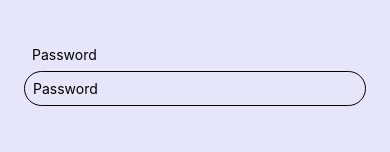
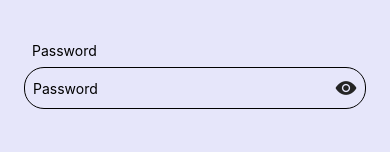
Before and after one commit to nicorporate/social-media_react-native, a React Native app: screen /Login in a window 390 px wide. Shown: the part 455-607 px from the top of the page. Built offline with nearby package versions, Linux system fonts and the light colour scheme.

Commit message:
show or hide password and login access

```diff
--- a/src/components/InputComponent.js
+++ b/src/components/InputComponent.js
@@ -1,12 +1,9 @@
 import React from 'react';
-import {
-  View,
-  Text,
-  TextInput,
-  StyleSheet
-} from 'react-native';
+import { View, Text, TextInput, StyleSheet, TouchableOpacity } from 'react-native';
+import { Icon } from 'react-native-elements'
+
 export const Input = (props) => {
-  const { title } = props;
+  const { title, isPassword, iconName } = props;
   return (
     <View style={styles.mainContainer}>
       <View style={styles.titleContainer}>
@@ -17,6 +14,20 @@ export const Input = (props) => {
           style={styles.input}
           {...props}
         />
+        {
+          isPassword ?
+            <View style={styles.iconContainer}>
+              <TouchableOpacity {...props}>
+                <Icon
+                  name={iconName}
+                  type='ionicon'
+                  size={22}
+                />
+              </TouchableOpacity>
+            </View>
+            :
+            null
+        }
       </View>
     </View>
   )
@@ -31,11 +42,17 @@ const styles = StyleSheet.create({
   inputContainer: {
     borderWidth: 1,
     borderRadius: 20,
-    margin: 8
+    margin: 8,
+    flexDirection: 'row',
+    justifyContent: 'space-between',
+    alignItems: 'center',
   },
   input: {
     padding: 8,
     flex: 1,
     color: 'black'
+  },
+  iconContainer: {
+    padding: 8
   }
 });
--- a/src/navigator/MainNavigator.js
+++ b/src/navigator/MainNavigator.js
@@ -3,6 +3,7 @@ import { NavigationContainer } from '@react-navigation/native';
 import { createStackNavigator } from '@react-navigation/stack';
 import LoginScreen from '../screens/LoginScreen';
 import RegisterScreen from '../screens/RegisterScreen';
+import HomeScreen from '../screens/HomeScreen';
 
 const Stack = createStackNavigator();
 const MainNavigator = () => {
@@ -24,6 +25,10 @@ const MainNavigator = () => {
                 headerLeft: null
             }}
         />
+        <Stack.Screen
+            name="Home"
+            component={HomeScreen}
+        />
     </Stack.Navigator>
  </NavigationContainer>
  )
--- /dev/null
+++ b/src/screens/HomeScreen.js
@@ -0,0 +1,10 @@
+import React, { useState, useEffect } from 'react';
+import { View, Text, StyleSheet, Image, TouchableOpacity, ScrollView } from 'react-native';
+
+const HomeScreen = () => {
+    return (
+        <Text>Home Screen</Text>
+    )
+};
+
+export default HomeScreen;
--- a/src/screens/LoginScreen.js
+++ b/src/screens/LoginScreen.js
@@ -1,10 +1,42 @@
-import React from 'react';
+import React, { useState, useEffect } from 'react';
 import { View, Text, StyleSheet, Image, TouchableOpacity, ScrollView } from 'react-native';
 import { Button } from '../components/ButtonComponent';
 import { Input } from '../components/InputComponent';
+import { useSelector } from 'react-redux';
 
 const LoginScreen = (props) => {
     const { navigation } = props;
+    const globalProfileData = useSelector(store => store.profileReducer);
+    const [username, setUsername] = useState('');
+    const [password, setPassword] = useState('');
+    const [
+      isPassVisible,
+      setIsPassVisible
+    ] = useState(false);
+
+    const checkData = () => {
+      if (username === '' || password === '') {
+        alert('Please input your username and password!');
+      }
+      else if ((username.toLowerCase() === globalProfileData.username.toLowerCase()) && (password.toLowerCase() === globalProfileData.password.toLowerCase())) {
+        // alert(`Login Successful!`);
+        navigation.navigate('Home');
+
+      }
+      else {
+        alert(`Your username and password didn't
+     match!`);
+      };
+      setUsername('');
+      setPassword('');
+    };
+
+    useEffect(() => {
+      console.log('GLOBAL STATE ON LOGIN PAGE');
+      console.log(globalProfileData);
+    }, [globalProfileData]);
+
+
     return (
       <ScrollView contentContainerStyle={styles.scroll}>
         <View style={styles.mainContainer}>
@@ -20,16 +52,25 @@ const LoginScreen = (props) => {
             <Input
                 title="Username"
                 placeholder="Username"
+                onChangeText={(text) => setUsername(text)}
+                value={username}
             />
           </View>
           <View style={styles.inputContainer}>
             <Input
                 title="Password"
                 placeholder="Password"
+                onChangeText={(text) => setPassword(text)}
+                value={password}
+                isPassword={true}
+                secureTextEntry={isPassVisible ? false : true}
+                iconName={isPassVisible ? 'eye-off' : 'eye'}
+                onPress={() => setIsPassVisible(!isPassVisible)}
             />
           </View>
           <Button
             text="Login"
+            onPress={() => checkData()}
   />
           <View style={styles.textContainer}>
             <Text style={styles.text}>
--- a/src/screens/RegisterScreen.js
+++ b/src/screens/RegisterScreen.js
@@ -1,10 +1,10 @@
-import React, { useEffect } from 'react';
+import React, { useEffect, useState } from 'react';
 import { View, Text, StyleSheet, TouchableOpacity, ScrollView, Alert } from 'react-native';
 import { Button } from '../components/ButtonComponent';
 import { Input } from '../components/InputComponent';
 import { useSelector, useDispatch } from 'react-redux';
 import { createProfile } from '../../store/actions/profileAction';
-import { useState } from 'react';
+
 
 const RegisterScreen = (props) => {
     const { navigation } = props;
@@ -20,6 +20,11 @@ const RegisterScreen = (props) => {
       isEmailFormat,
       setIsEmailFormat
      ] = useState(true);
+
+    const [
+      isPassVisible,
+      setIsPassVisible
+    ] = useState(false);
 
     const onChangeInput = (inputType, value) => {
       const emailRegex = /^\w+([\.-]?\w+)*@\w+([\.-]?\w+)*(\.\w\w+)+$/;
@@ -105,6 +110,10 @@ const RegisterScreen = (props) => {
               title="Password"
               placeholder="Password"
               onChangeText={(text) => onChangeInput('password', text)}
+              isPassword={true}
+              secureTextEntry={isPassVisible ? false : true}
+              iconName={isPassVisible ? 'eye-off' : 'eye'}
+              onPress={() => setIsPassVisible(!isPassVisible)}
             />
           </View>
           <Button
```
